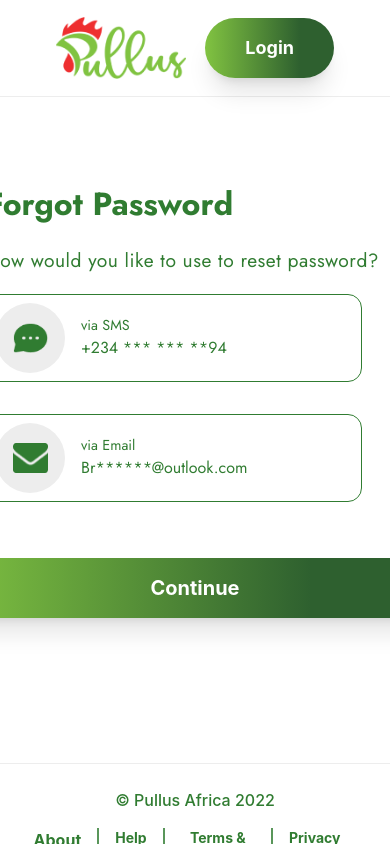
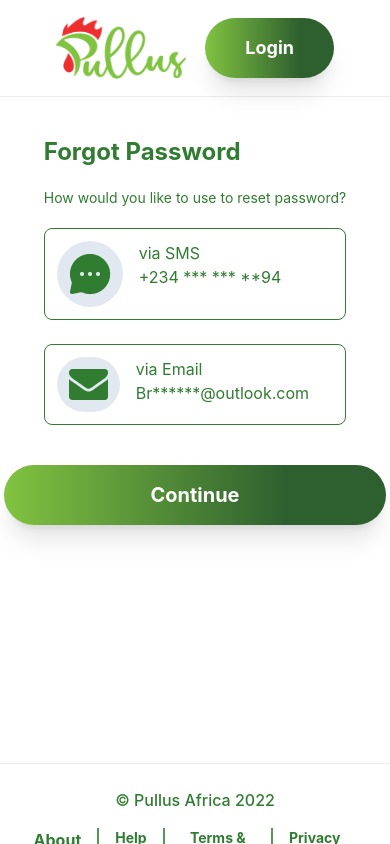
Before and after one commit to codingSlimey/PullusProject, a React (Create React App) app in the folder pullus-app/: page /forgot-password in a window 390 px wide. Built offline with nearby package versions, Linux system fonts and the light colour scheme; a web font is replaced by a local one.

Commit message:
made forgotpassword responsive

```diff
--- a/pullus-app/src/components/LOGIN/ForgotPassword.js
+++ b/pullus-app/src/components/LOGIN/ForgotPassword.js
@@ -1,10 +1,10 @@
-import React from 'react'
-import styles from './styles.module.css'
-import chatIcon from './icons/chatIcon.png'
-import envelopeIcon from './icons/envelopeIcon.png'
-import Button from '../FARMER/button'
-import EModal from '../../modal/EModal'
-import ResetPassword from './ResetPassword'
+import React from "react";
+// import styles from './styles.module.css'
+import chatIcon from "./icons/chatIcon.png";
+import envelopeIcon from "./icons/envelopeIcon.png";
+import Button from "../FARMER/button";
+import EModal from "../../modal/EModal";
+import ResetPassword from "./ResetPassword";
 
 export default function ForgotPassword() {
   const [showModal, setShowModal] = React.useState(false);
@@ -18,59 +18,56 @@ export default function ForgotPassword() {
   };
   return (
     <>
-			<section className={styles.forgotPassword}>
-				<div className={styles.forgot}>
-					<h1>Forgot Password</h1>
-					<p>How would you like to use to reset password?</p>
-					<div className={styles.forgotBox}>
-						<div className={styles.iconBox}>
-							<img
-								src={chatIcon}
-								alt='Chat Icon'
-								className={styles.forgotBoxIcon}
-							/>
+      <section className="  my-10 mx-auto flex items-center justify-center">
+        <div className="">
+          <div className="flex gap-5 flex-col mb-5">
+            <h1 className="flex text-2xl text-primary font-bold items-start">
+              Forgot Password
+            </h1>
+            <p className=" text-sm text-primary flex items-start">
+              How would you like to use to reset password?
+            </p>
           </div>
-						<div className={styles.forgotBoxInner}>
+          <div className="border  border-primary hover:bg-primary hover:text-white gap-4 text-primary rounded-lg flex py-3 px-3 md:w-[400px]">
+            <div className=" bg-slate-200 p-3 rounded-full  ">
+              <img src={chatIcon} alt="Chat Icon" className="" />
+            </div>
+            <div className="flex flex-col items-start justify-start">
               <span>via SMS</span>
               <p>+234 *** *** **94</p>
             </div>
           </div>
-					<div className={styles.forgotBox}>
-						<div className={styles.iconBox}>
-							<img
-								src={envelopeIcon}
-								alt='Envelope Icon'
-								className={styles.forgotBoxIcon}
-							/>
+          <div className=" border border-primary gap-4 my-6 hover:bg-primary hover:text-white text-primary rounded-lg flex py-3 px-3 md:w-[400px]">
+            <div className="bg-slate-200 p-3 rounded-full">
+              <img src={envelopeIcon} alt="Envelope Icon" className="" />
             </div>
-						<div className={styles.forgotBoxInner}>
+            <div className="flex flex-col items-start justify-start">
               <span>via Email</span>
               <p>Br******@outlook.com</p>
             </div>
           </div>
           {showModal && (
-					<div className={` z-10 fixed bg-modal left-0 top-0 h-screen  w-full  `} onClick={closeModal} >
-						<div className='emodal'>
-						<EModal modalProps={<ResetPassword/>} />
+            <div
+              className={` z-10 fixed bg-modal left-0 top-0 h-screen  w-full  `}
+              onClick={closeModal}
+            >
+              <div className="emodal">
+                <EModal modalProps={<ResetPassword />} />
               </div>
-
             </div>
           )}
-					<div className=' my-10 -mx-10' >
+          <div className=" my-10 -mx-10">
             <Button
               action={handleModal}
-						color={'fade'}
-						title={'Continue'}
+              color={"fade"}
+              title={"Continue"}
               extraClass={
-							'font-bold text-xl text-center w-full  justify-center items-center'
+                "font-bold text-xl text-center w-full  justify-center items-center"
               }
-
             />
-
-
           </div>
         </div>
       </section>
     </>
-	)
+  );
 }
--- a/pullus-app/src/components/LOGIN/ResetPassword.js
+++ b/pullus-app/src/components/LOGIN/ResetPassword.js
@@ -1,7 +1,7 @@
 import React, { useState } from 'react'
-import styles from './styles.module.css'
-import Navbar from '../NAVBAR/Navbar'
-import Footer from '../FOOTER/Footer'
+// import styles from './styles.module.css'
+// import Navbar from '../NAVBAR/Navbar'
+// import Footer from '../FOOTER/Footer'
 import Button from '../FARMER/button'
 import NewPassword from './NewPassword'
 
@@ -10,12 +10,8 @@ export default function ResetPassword() {
   const second = () => {
     setDisplay("second")
   }
-  const third = () => {
-    setDisplay("third")
-  }
-  const fourth = () => {
-    setDisplay("fourth")
-  }
+
+
 
 	const [input, setInput]= useState(Array(4).fill(null));
     const [isTyped , setIstyped]= useState(false)
@@ -63,7 +59,7 @@ export default function ResetPassword() {
            </div>
     </div> }
 	{display === "second" &&
-	  <NewPassword  action={third}  />
+	  <NewPassword   />
 	}
 		</div>
 		</>
```
Lines whose indentation alone changed are shown as unchanged.
